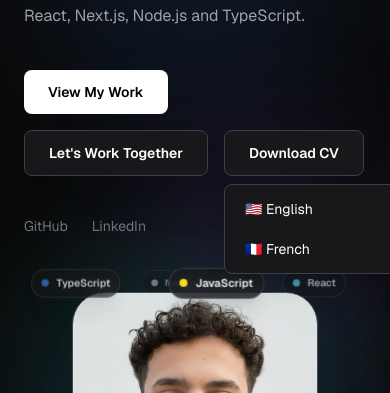
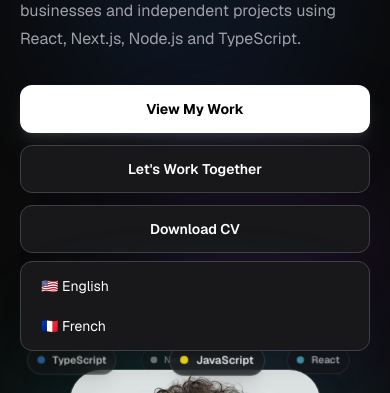
Before and after one commit to Mllkmoha/mohamed-portfolio, a Next.js app: page / in a window 390 px wide. Both pictures are taken after a click on the button "Download CV". Shown: the part 451-844 px from the top of the page. Built offline with nearby package versions, Linux system fonts and the light colour scheme; no server answers.

Commit message:
feat(hero): improve mobile responsive layout

```diff
--- a/components/Hero.tsx
+++ b/components/Hero.tsx
@@ -35,7 +35,7 @@ export default function Hero() {
   }, []);
 
   return (
-    <section className="relative flex min-h-screen items-center overflow-hidden pt-16">
+    <section className="relative flex min-h-[100svh] items-center overflow-hidden pt-16">
       {/* Background */}
       <div className="pointer-events-none absolute inset-0">
         <div className="absolute left-1/2 top-1/4 h-72 w-72 -translate-x-1/2 rounded-full bg-blue-500/10 blur-3xl" />
@@ -43,7 +43,7 @@ export default function Hero() {
       </div>
 
       {/* Content */}
-      <div className="relative mx-auto w-full max-w-6xl px-6 pt-10.25 py-24">
+      <div className="relative mx-auto w-full max-w-6xl px-5 py-16 sm:px-6 sm:py-24">
         <div className="grid items-center gap-14 md:grid-cols-[1.1fr_.9fr]">
           <div className="max-w-4xl">
             <motion.p
@@ -91,23 +91,23 @@ export default function Hero() {
               initial={{ opacity: 0, y: 20 }}
               animate={{ opacity: 1, y: 0 }}
               transition={{ duration: 0.7, delay: 0.4 }}
-            className="mt-10 flex flex-wrap gap-4"
+              className="mt-8 flex w-full max-w-sm flex-col gap-3 sm:mt-10 sm:max-w-none sm:flex-row sm:flex-wrap sm:gap-4"
             >
               <a
                 href="#projects"
-              className="rounded-lg bg-white px-6 py-3 text-sm font-semibold text-black transition-transform hover:scale-105"
+                className="flex min-h-12 w-full items-center justify-center rounded-xl bg-white px-5 py-3 text-center text-sm font-bold text-black shadow-lg shadow-white/10 transition-all duration-200 hover:bg-zinc-200 active:scale-[0.98] focus-visible:outline-none focus-visible:ring-2 focus-visible:ring-white focus-visible:ring-offset-2 focus-visible:ring-offset-black sm:w-auto"
               >
                 {t.hero.viewProjects}
               </a>
 
               <a
                 href="#contact"
-              className="rounded-lg border border-zinc-700 bg-zinc-900 px-6 py-3 text-sm font-semibold text-white transition-colors hover:border-zinc-500 hover:bg-zinc-800"
+                className="flex min-h-12 w-full items-center justify-center rounded-xl border border-zinc-700 bg-zinc-900 px-5 py-3 text-center text-sm font-semibold text-white transition-all duration-200 hover:border-zinc-500 hover:bg-zinc-800 active:scale-[0.98] focus-visible:outline-none focus-visible:ring-2 focus-visible:ring-zinc-400 focus-visible:ring-offset-2 focus-visible:ring-offset-black sm:w-auto"
               >
                 {t.hero.contactMe}
               </a>
 
-            <div ref={cvRef} className="relative">
+              <div ref={cvRef} className="relative w-full sm:w-auto">
                 <motion.button
                   type="button"
                   onClick={() => setCvOpen((open) => !open)}
@@ -115,7 +115,7 @@ export default function Hero() {
                   aria-haspopup="menu"
                   whileHover={{ scale: 1.03 }}
                   whileTap={{ scale: 0.97 }}
-                className="rounded-lg border border-zinc-700 bg-zinc-900 px-6 py-3 text-sm font-semibold text-white transition-colors hover:border-zinc-500 hover:bg-zinc-800"
+                  className="flex min-h-12 w-full items-center justify-center rounded-xl border border-zinc-700 bg-zinc-900 px-5 py-3 text-center text-sm font-semibold text-white transition-all duration-200 hover:border-zinc-500 hover:bg-zinc-800 active:scale-[0.98] focus-visible:outline-none focus-visible:ring-2 focus-visible:ring-zinc-400 focus-visible:ring-offset-2 focus-visible:ring-offset-black sm:w-auto"
                 >
                   {t.hero.downloadCv}
                 </motion.button>
@@ -128,7 +128,7 @@ export default function Hero() {
                       animate={{ opacity: 1, y: 0, scale: 1 }}
                       exit={{ opacity: 0, y: -8, scale: 0.96 }}
                       transition={{ duration: 0.18, ease: "easeOut" }}
-                    className="absolute left-0 top-full z-50 mt-2 w-48 origin-top-left rounded-lg border border-zinc-700 bg-zinc-900 p-1 shadow-xl"
+                      className="absolute left-0 top-full z-50 mt-2 w-full max-w-[calc(100vw-2.5rem)] origin-top-left rounded-xl border border-zinc-700 bg-zinc-900 p-1 shadow-xl sm:w-48"
                     >
                       <motion.a
                         href="/cv/CV_Mohamed_Rafik_Mellouk_EN.png"
```
Lines whose indentation alone changed are shown as unchanged.
